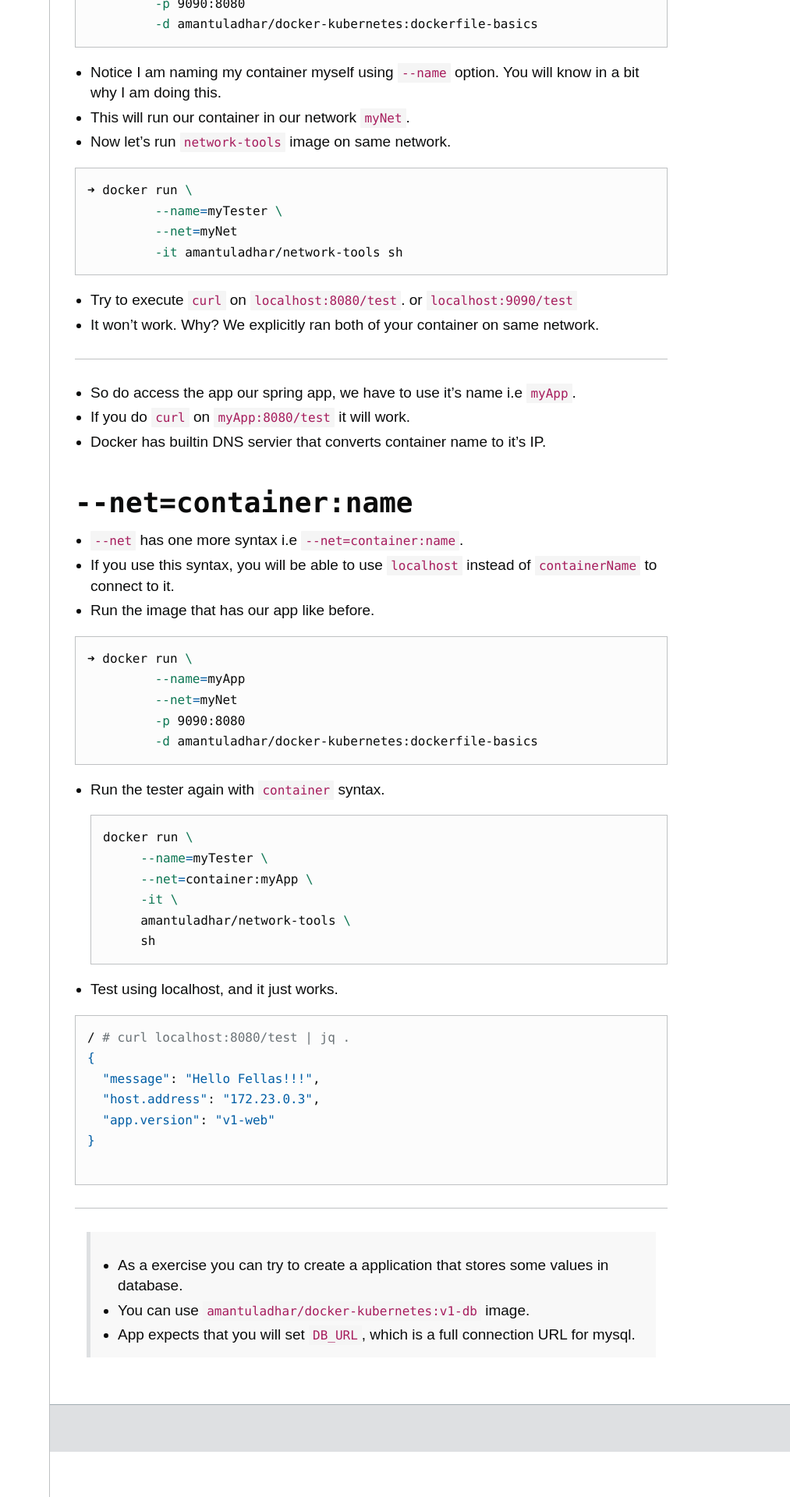
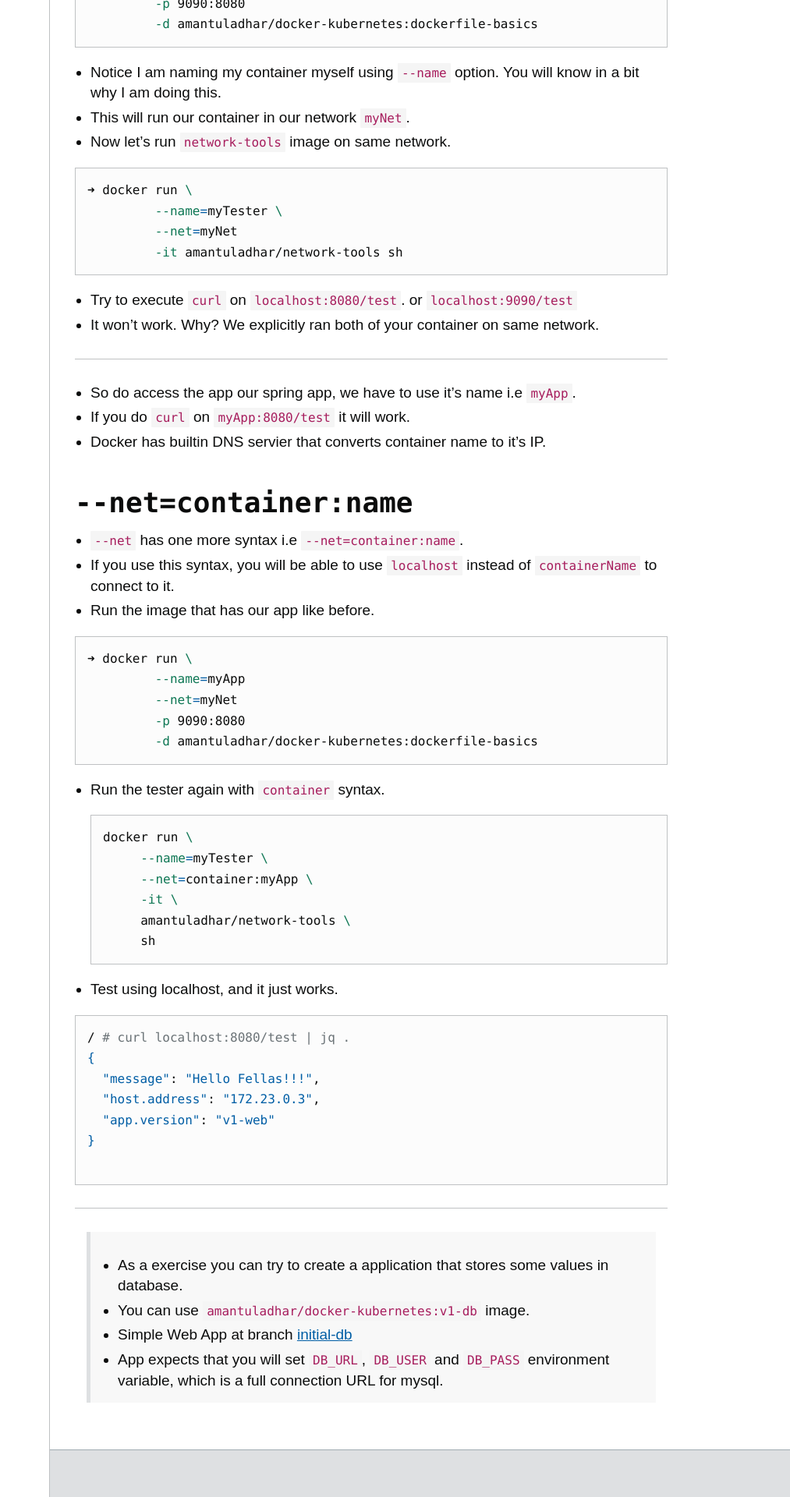
Before and after one commit to amantuladhar/LearnDockerKubernetes, a Jekyll site: the page built from content/01-docker/12-Docker-Networks.md, in a window 1280 px wide. Shown: the part 1681-3601 px from the top of the page at 78% size, without its empty margins (267-1280 px from the left). Built offline with Jekyll 4.4.1, drawn with Linux system fonts in a browser that asks for light colours; our own code applies the rules of GitHub Pages for plain Markdown files.

Commit message:
Update the info about code url

```diff
--- a/content/01-docker/12-Docker-Networks.md
+++ b/content/01-docker/12-Docker-Networks.md
@@ -113,4 +113,5 @@ docker run \
 
 > * As a exercise you can try to create a application that stores some values in database.
 > * You can use `amantuladhar/docker-kubernetes:v1-db` image.
-> * App expects that you will set `DB_URL`, which is a full connection URL for mysql.
+> * Simple Web App at branch [initial-db](https://github.com/amantuladhar/DockerKubernetesFiles/tree/initial-db)
+> * App expects that you will set `DB_URL`, `DB_USER` and `DB_PASS` environment variable, which is a full connection URL for mysql.
```
